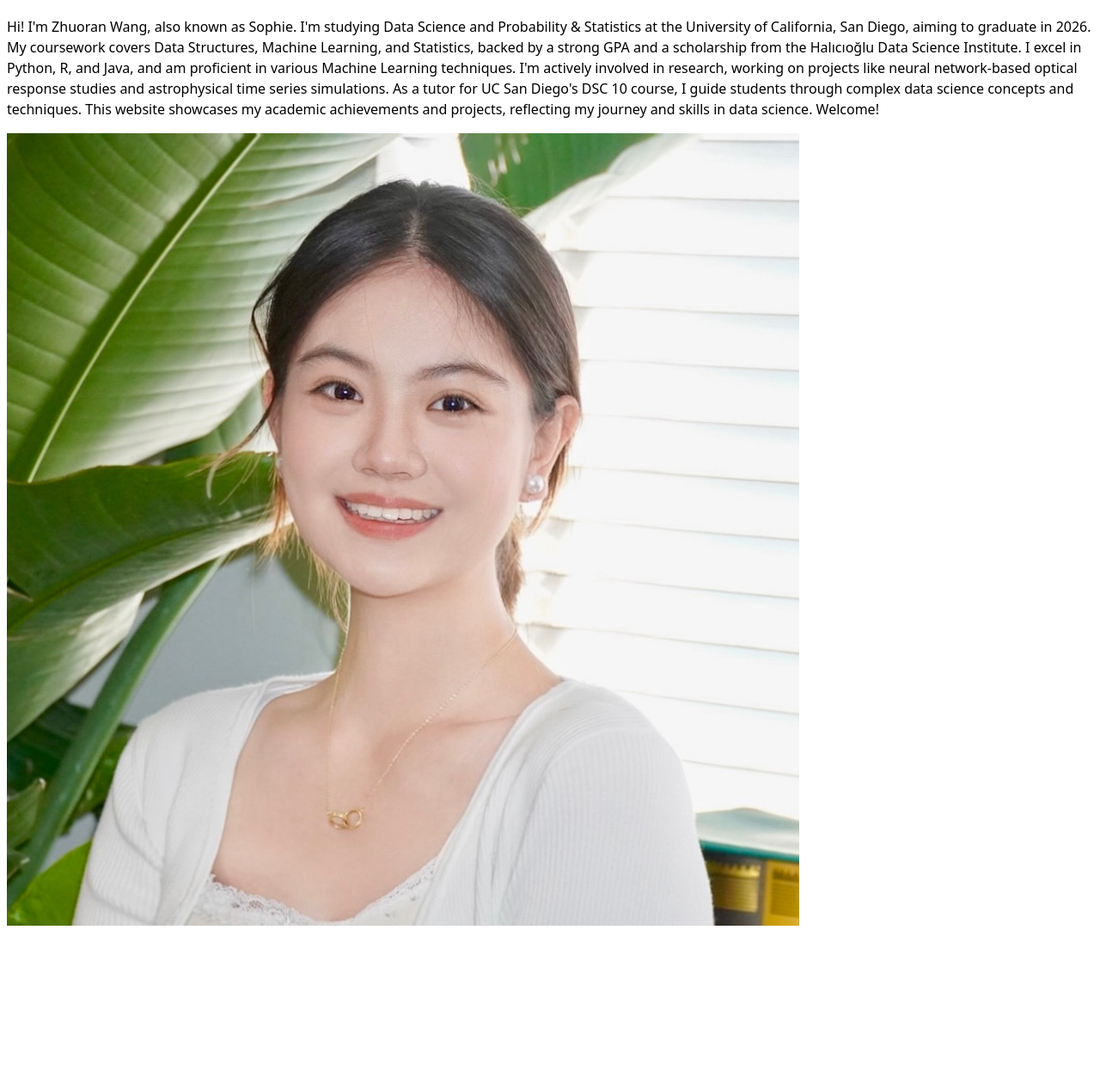
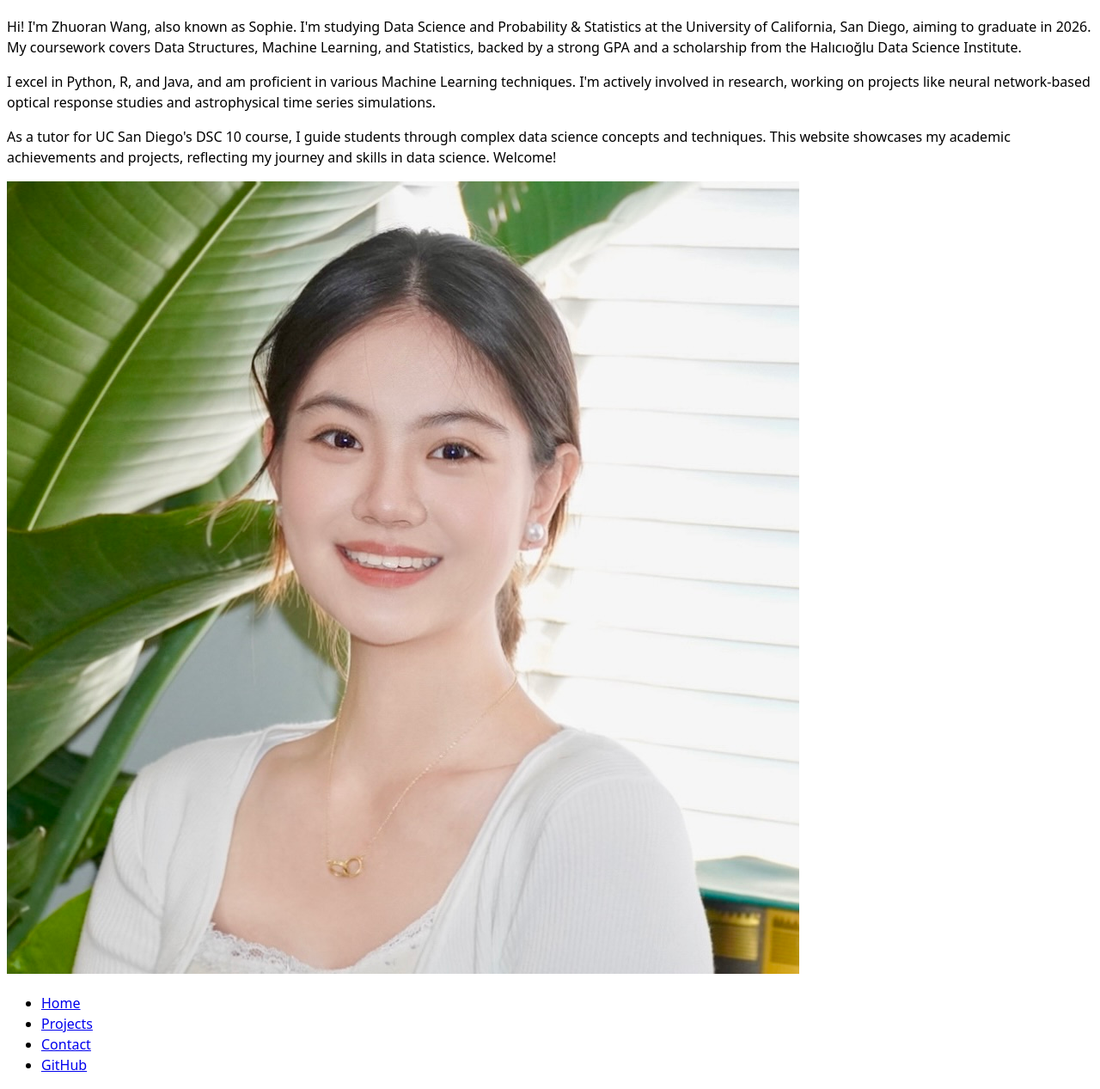
Before and after one commit to Sophie-WZR/portfolio, a plain HTML site: page index.html in a window 1280 px wide. Shown: the part 72-1339 px from the top of the page at 86% size. Before the commit the page ends 1163 px from the top, so only its background shows below. Drawn offline with Linux system fonts and the light colour scheme.

Commit message:
Update index.html

```diff
--- a/index.html
+++ b/index.html
@@ -7,12 +7,22 @@
     <link rel="stylesheet" href="style.css">
 </head>
 <body>
-    <h1>Zhuoran Wang</h1>
-    <p>Hi! I'm Zhuoran Wang, also known as Sophie. I'm studying Data Science and Probability & Statistics at the University of California, San Diego, aiming to graduate in 2026. My coursework covers Data Structures, Machine Learning, and Statistics, backed by a strong GPA and a scholarship from the Halıcıoğlu Data Science Institute.
-
-        I excel in Python, R, and Java, and am proficient in various Machine Learning techniques. I'm actively involved in research, working on projects like neural network-based optical response studies and astrophysical time series simulations.
-
-        As a tutor for UC San Diego's DSC 10 course, I guide students through complex data science concepts and techniques. This website showcases my academic achievements and projects, reflecting my journey and skills in data science. Welcome! </p>
+    <header>
+        <h1>Zhuoran Wang</h1>
+    </header>
+    <main>
+        <p>Hi! I'm Zhuoran Wang, also known as Sophie. I'm studying Data Science and Probability & Statistics at the University of California, San Diego, aiming to graduate in 2026. My coursework covers Data Structures, Machine Learning, and Statistics, backed by a strong GPA and a scholarship from the Halıcıoğlu Data Science Institute.</p>
+        <p>I excel in Python, R, and Java, and am proficient in various Machine Learning techniques. I'm actively involved in research, working on projects like neural network-based optical response studies and astrophysical time series simulations.</p>
+        <p>As a tutor for UC San Diego's DSC 10 course, I guide students through complex data science concepts and techniques. This website showcases my academic achievements and projects, reflecting my journey and skills in data science. Welcome!</p>
         <img src="images/Sophie resume photo.jpg" alt="A professional headshot of Zhuoran Wang">
+    </main>
+    <nav>
+        <ul>
+            <li><a href="index.html">Home</a></li> <!-- Adjusted for potential incorrect path -->
+            <li><a href="projects/">Projects</a></li>
+            <li><a href="contact/">Contact</a></li>
+            <li><a href="https://github.com/Sophie-WZR" target="_blank">GitHub</a></li>
+        </ul>
+    </nav>
 </body>
 </html>
```
